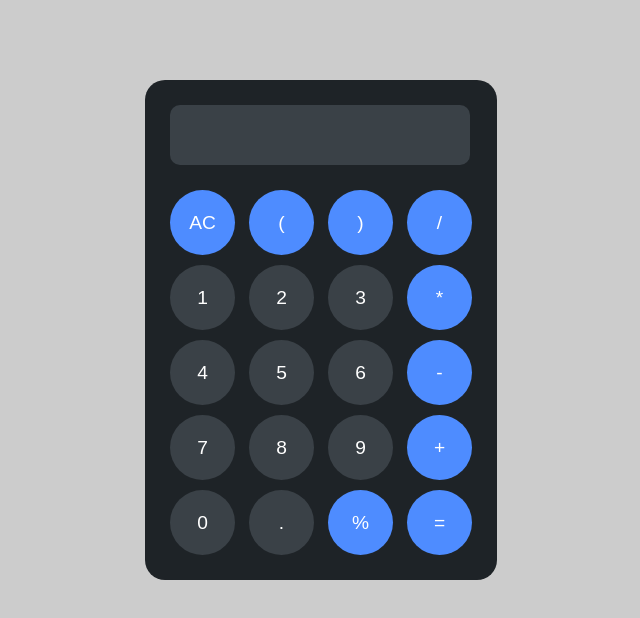
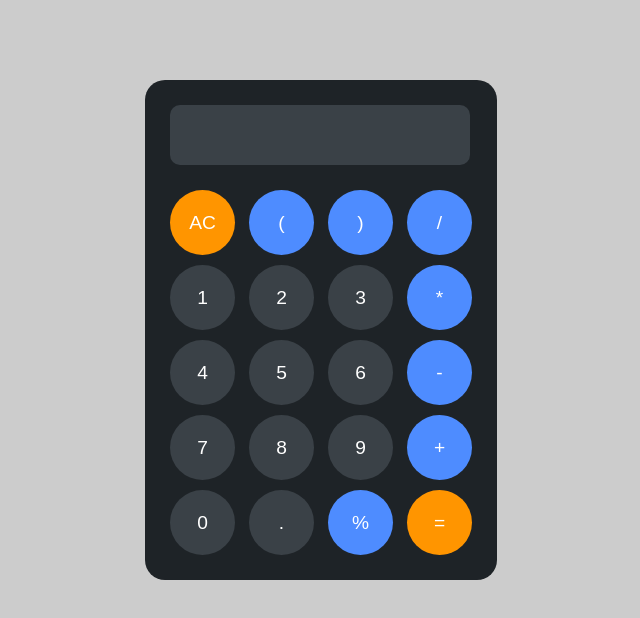
Before and after one commit to gabrielbelloo/Unicesumar, a plain HTML site: page HTML + CSS + JAVASCRIPT/Calculadora/src/index.html in a window 1280 px wide. Shown: the whole page, without its empty margins (319-959 px from the left). Drawn offline with Linux system fonts and the light colour scheme.

Commit message:
Style update

```diff
--- a/HTML + CSS + JAVASCRIPT/Calculadora/src/index.html
+++ b/HTML + CSS + JAVASCRIPT/Calculadora/src/index.html
@@ -14,7 +14,7 @@
 
         <input class="resultado"> </input><br>
 
-        <button class="operacao">AC</button>
+        <button class="botoes">AC</button>
         <button class="operacao">(</button>
         <button class="operacao">)</button>
         <button class="operacao">/</button><br>
@@ -33,7 +33,7 @@
         <button class="numero">0</button>
         <button class="numero">.</button>
         <button class="operacao">%</button>
-        <button class="operacao">=</button>
+        <button class="botoes">=</button>
 
     </div>
 
--- a/HTML + CSS + JAVASCRIPT/Calculadora/src/styles.css
+++ b/HTML + CSS + JAVASCRIPT/Calculadora/src/styles.css
@@ -54,3 +54,15 @@ body {
     width: 65px;
     cursor: pointer;
 }
+
+ .botoes{
+    background-color: #ff9500;
+    color: white;
+    border: none;
+    margin: 5px;
+    font-size: 1.2em;
+    border-radius: 100px;
+    height: 65px;
+    width: 65px;
+    cursor: pointer;
+}
```
